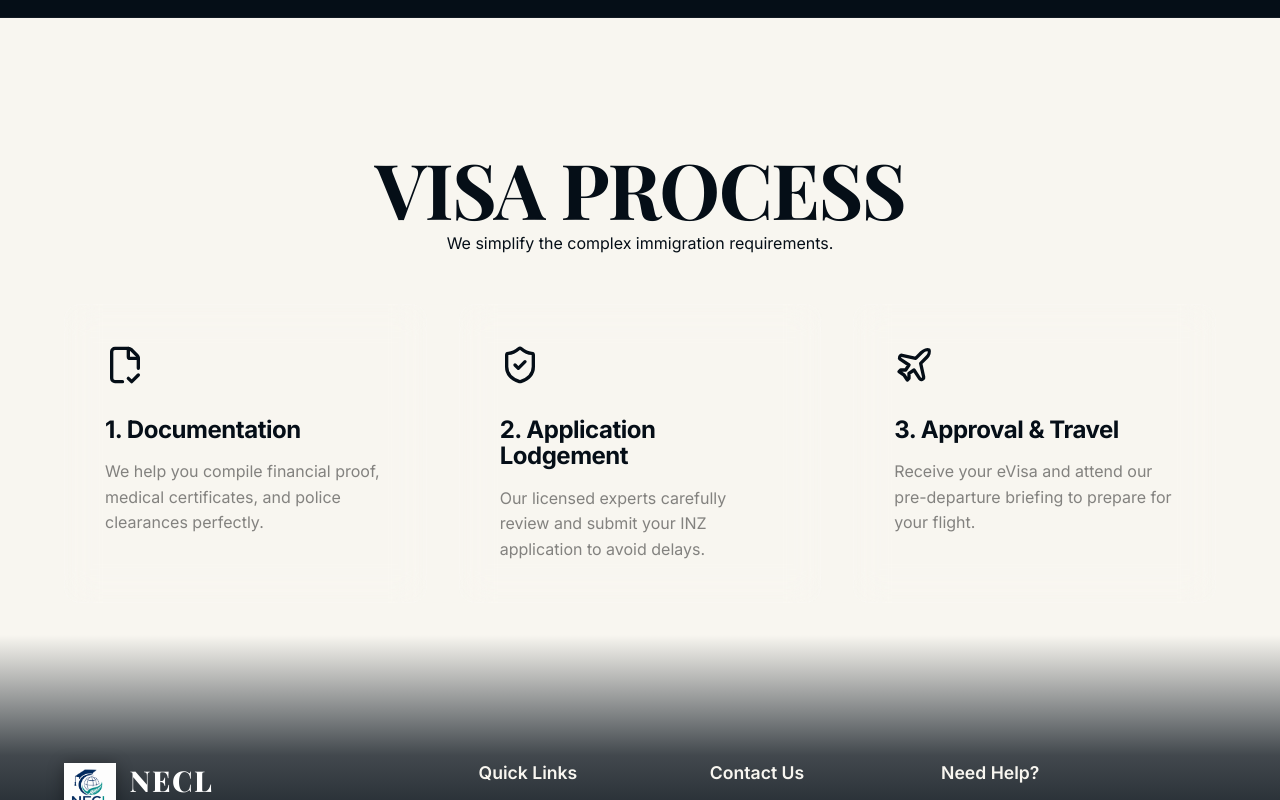
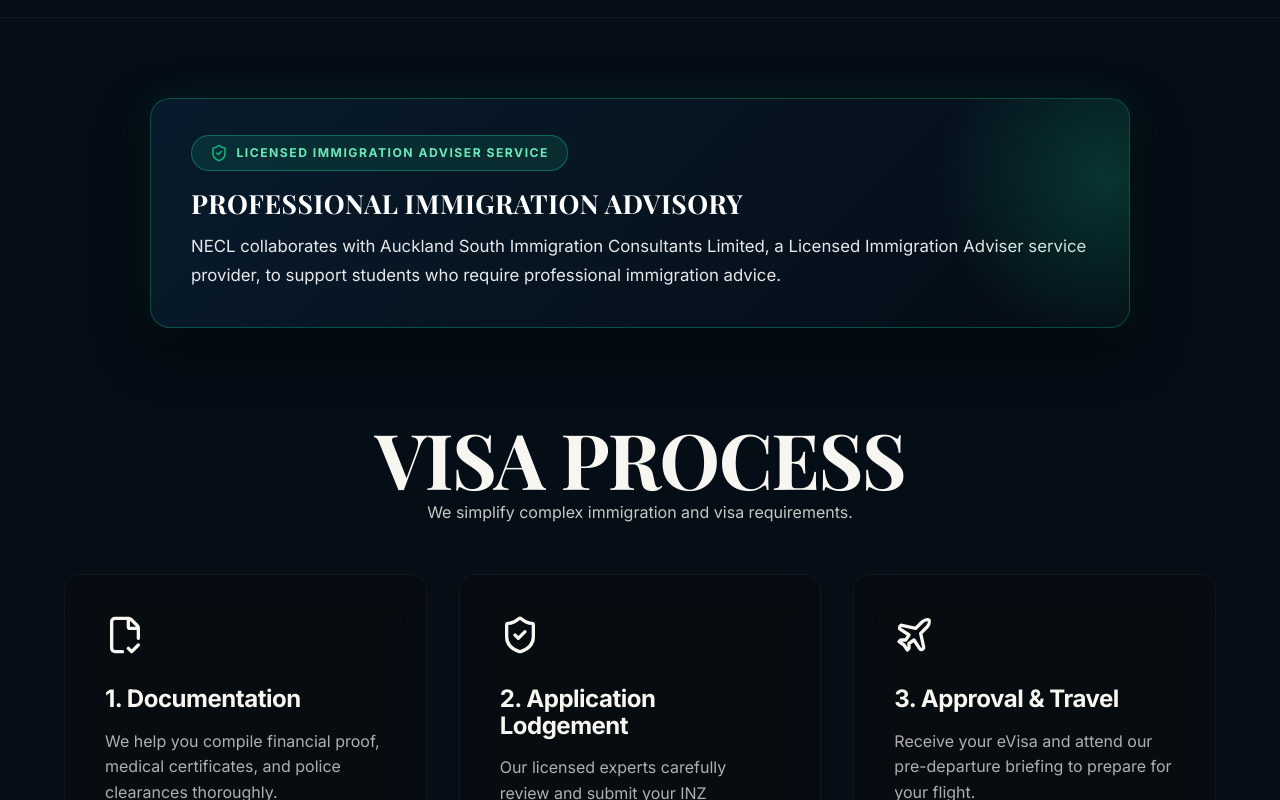
Before and after one commit to DUTCHBOYYOBHCTUD/joppy, a React (Vite) app: page /visa in a window 1280 px wide. Shown: the part 820-1620 px from the top of the page. Built offline with nearby package versions, Linux system fonts and the light colour scheme; no server answers.

Commit message:
feat: add Auckland South Immigration Consultants collaboration statement under Services - Visa Assistance

```diff
--- a/src/components/ServicesSection.jsx
+++ b/src/components/ServicesSection.jsx
@@ -3,7 +3,7 @@ import { BookOpen, MapPin, FileText, GraduationCap, Plane, Home, Users, CheckSqu
 import './ServicesSection.css';
 
 const services = [
-  { icon: CheckSquare, title: "Visa Assistance", desc: "End-to-end support for a hassle-free student visa process." },
+  { icon: CheckSquare, title: "Visa Assistance", desc: "NECL collaborates with Auckland South Immigration Consultants Limited, a Licensed Immigration Adviser service provider, to support students who require professional immigration advice." },
   { icon: BookOpen, title: "Course Selection", desc: "Aligning your career aspirations with the best programs." },
   { icon: GraduationCap, title: "Admission Guidance", desc: "Expert guidance in finding and applying to the right institution." },
   { icon: FileText, title: "Bank Loan Assistance", desc: "Support in securing educational loans and financial proof." },
--- a/src/pages/PageLayouts.css
+++ b/src/pages/PageLayouts.css
@@ -363,3 +363,79 @@
     top: 115px !important;
   }
 }
+
+/* ==========================================================================
+   Official Licensed Immigration Adviser Partner Card (Services - Visa)
+   ========================================================================== */
+.immigration-partner-card {
+  position: relative;
+  background: linear-gradient(135deg, rgba(9, 28, 46, 0.9) 0%, rgba(5, 14, 23, 0.95) 100%);
+  border: 1px solid rgba(16, 185, 129, 0.35);
+  border-radius: 20px;
+  padding: 2.25rem 2.5rem;
+  margin: 1.5rem auto 3rem auto;
+  max-width: 980px;
+  box-shadow: 0 20px 50px rgba(0, 0, 0, 0.6), 0 0 35px rgba(16, 185, 129, 0.12);
+  text-align: left;
+  overflow: hidden;
+}
+
+.partner-card-glow {
+  position: absolute;
+  top: -40%;
+  right: -15%;
+  width: 340px;
+  height: 340px;
+  background: radial-gradient(circle, rgba(16, 185, 129, 0.22) 0%, transparent 70%);
+  pointer-events: none;
+}
+
+.partner-card-header {
+  margin-bottom: 1.15rem;
+}
+
+.partner-badge {
+  display: inline-flex;
+  align-items: center;
+  gap: 8px;
+  padding: 0.45rem 1.15rem;
+  border-radius: 30px;
+  background: rgba(16, 185, 129, 0.14);
+  border: 1px solid rgba(16, 185, 129, 0.45);
+  color: #6ee7b7;
+  font-size: 0.76rem;
+  font-weight: 700;
+  letter-spacing: 1.5px;
+  text-transform: uppercase;
+}
+
+.partner-badge-icon {
+  color: #10b981;
+}
+
+.partner-card-title {
+  font-family: var(--font-heading);
+  font-size: 1.65rem;
+  color: #ffffff;
+  margin-bottom: 0.85rem;
+  letter-spacing: 0.5px;
+}
+
+.partner-card-text {
+  font-size: 1.05rem;
+  line-height: 1.75;
+  color: rgba(255, 255, 255, 0.9);
+  margin: 0;
+}
+
+@media (max-width: 768px) {
+  .immigration-partner-card {
+    padding: 1.75rem 1.5rem;
+  }
+  .partner-card-title {
+    font-size: 1.35rem;
+  }
+  .partner-card-text {
+    font-size: 0.95rem;
+  }
+}
--- a/src/pages/Visa.jsx
+++ b/src/pages/Visa.jsx
@@ -6,46 +6,73 @@ import './PageLayouts.css';
 
 const Visa = () => {
   return (
-    <div className="page-wrapper">
+    <div className="page-wrapper visa-page-root">
       <AnimatedHero
-        title="Seamless Visa Processing"
-        subtitle="End-to-end support for a hassle-free student visa application."
+        title="Visa Assistance"
+        subtitle="End-to-end guidance and licensed immigration advisory for your New Zealand journey."
         bgImage="https://images.unsplash.com/photo-1436491865332-7a61a109cc05?ixlib=rb-4.0.3&auto=format&fit=crop&w=1920&q=80"
       />
 
       <VisaSuccessMetrics />
 
-      <section className="section-padding">
+      {/* Official Licensed Immigration Advisory Partnership */}
+      <section className="section-padding bg-dark" style={{ paddingTop: '3.5rem', paddingBottom: '1.5rem' }}>
+        <div className="container">
+          <motion.div
+            className="immigration-partner-card"
+            initial={{ opacity: 0, y: 25 }}
+            whileInView={{ opacity: 1, y: 0 }}
+            viewport={{ once: true }}
+          >
+            <div className="partner-card-glow"></div>
+            <div className="partner-card-header">
+              <div className="partner-badge">
+                <ShieldCheck size={18} className="partner-badge-icon" />
+                <span>LICENSED IMMIGRATION ADVISER SERVICE</span>
+              </div>
+            </div>
+            <h3 className="partner-card-title">
+              Professional Immigration Advisory
+            </h3>
+            <p className="partner-card-text">
+              NECL collaborates with Auckland South Immigration Consultants Limited, a Licensed Immigration Adviser service provider, to support students who require professional immigration advice.
+            </p>
+          </motion.div>
+        </div>
+      </section>
+
+      {/* Step-by-Step Visa Process */}
+      <section className="section-padding bg-dark" style={{ paddingTop: '1rem' }}>
         <div className="container">
           <div className="section-header text-center">
             <motion.h2
               initial={{ opacity: 0, y: 20 }}
               whileInView={{ opacity: 1, y: 0 }}
               viewport={{ once: true }}
-              className="section-title"
+              className="section-title text-secondary-cream"
             >
               VISA <span className="text-accent">PROCESS</span>
             </motion.h2>
-            <p>We simplify the complex immigration requirements.</p>
+            <p className="text-secondary-cream opacity-80">We simplify complex immigration and visa requirements.</p>
           </div>
 
           <div className="pathways-grid">
-            <motion.div className="pathway-card glass" initial={{ opacity: 0, y: 30 }} whileInView={{ opacity: 1, y: 0 }} viewport={{ once: true }}>
+            <motion.div className="pathway-card glass-dark" initial={{ opacity: 0, y: 30 }} whileInView={{ opacity: 1, y: 0 }} viewport={{ once: true }}>
               <FileCheck2 size={40} className="text-accent mb-4" />
-              <h3 style={{color: 'var(--color-primary-black)'}}>1. Documentation</h3>
-              <p style={{color: 'rgba(10,10,10,0.7)'}}>We help you compile financial proof, medical certificates, and police clearances perfectly.</p>
+              <h3>1. Documentation</h3>
+              <p>We help you compile financial proof, medical certificates, and police clearances thoroughly.</p>
             </motion.div>
 
-            <motion.div className="pathway-card glass" initial={{ opacity: 0, y: 30 }} whileInView={{ opacity: 1, y: 0 }} viewport={{ once: true }} transition={{ delay: 0.1 }}>
+            <motion.div className="pathway-card glass-dark" initial={{ opacity: 0, y: 30 }} whileInView={{ opacity: 1, y: 0 }} viewport={{ once: true }} transition={{ delay: 0.1 }}>
               <ShieldCheck size={40} className="text-accent mb-4" />
-              <h3 style={{color: 'var(--color-primary-black)'}}>2. Application Lodgement</h3>
-              <p style={{color: 'rgba(10,10,10,0.7)'}}>Our licensed experts carefully review and submit your INZ application to avoid delays.</p>
+              <h3>2. Application Lodgement</h3>
+              <p>Our licensed experts carefully review and submit your INZ application to avoid delays.</p>
             </motion.div>
 
-            <motion.div className="pathway-card glass" initial={{ opacity: 0, y: 30 }} whileInView={{ opacity: 1, y: 0 }} viewport={{ once: true }} transition={{ delay: 0.2 }}>
+            <motion.div className="pathway-card glass-dark" initial={{ opacity: 0, y: 30 }} whileInView={{ opacity: 1, y: 0 }} viewport={{ once: true }} transition={{ delay: 0.2 }}>
               <Plane size={40} className="text-accent mb-4" />
-              <h3 style={{color: 'var(--color-primary-black)'}}>3. Approval & Travel</h3>
-              <p style={{color: 'rgba(10,10,10,0.7)'}}>Receive your eVisa and attend our pre-departure briefing to prepare for your flight.</p>
+              <h3>3. Approval &amp; Travel</h3>
+              <p>Receive your eVisa and attend our pre-departure briefing to prepare for your flight.</p>
             </motion.div>
           </div>
         </div>
```
